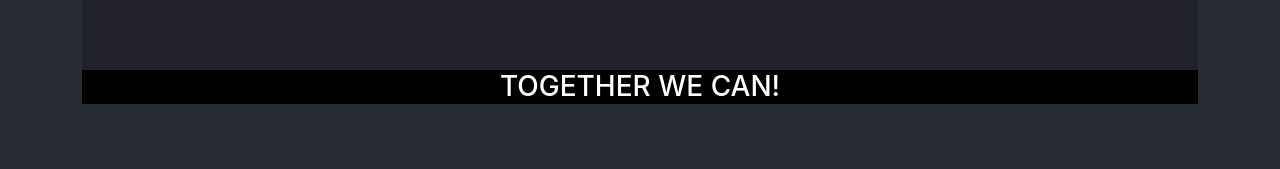
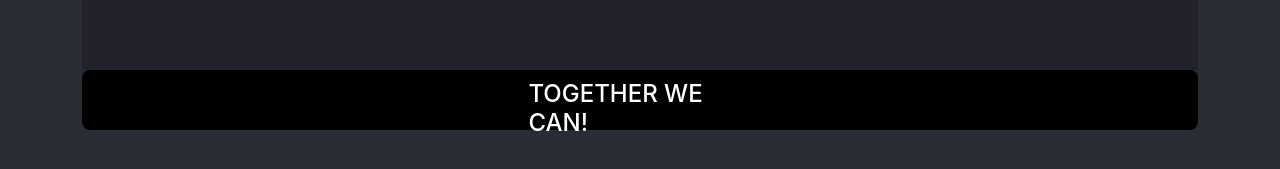
Before and after one commit to asmii123/donation, a React (Create React App) app: page / in a window 1280 px wide. Shown: the part 835-1004 px from the top of the page. After the commit the page ends 973 px from the top, so only its background shows below. Built offline with nearby package versions, Linux system fonts and the light colour scheme.

Commit message:
Footer Styles

```diff
--- a/src/components/Footer.js
+++ b/src/components/Footer.js
@@ -4,7 +4,7 @@ export default function Footer() {
     return (
         <div className="footer">
 
-            <h3 className="footer--text">TOGETHER WE CAN!</h3>
+            <h4 className="footer--text">TOGETHER WE CAN!</h4>
         </div>
     )
 }
--- a/src/style.css
+++ b/src/style.css
@@ -17,7 +17,7 @@ nav {
   height: 90px;
   width: 100%;
   padding: 10px 25px;
-  border-radius: 8px;;
+  border-radius: 8px;
   margin-top: 15px;
 }
 
@@ -94,18 +94,22 @@ margin-bottom: 10px;
   width:94%;
 }
 
-.footer{
-  height: 200px;
-  border-radius: 9px;
+/* .footer{
+    text-align: center;
+  border-radius: 10px;
 
-}
+} */
 
 .footer--text{
+
   color:white;
-  text-align: center;
   justify-content: center;
   align-items: center;
-  background-color: black;
+  background-color:black;
+  height: 60px;
+  width: 100%;
+  padding: 10px 40%;
+  border-radius: 8px;
 
 }
 
```
